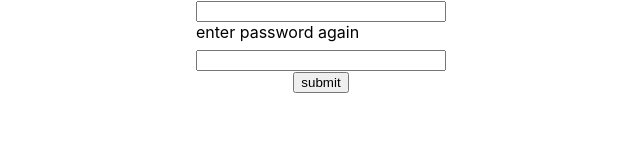
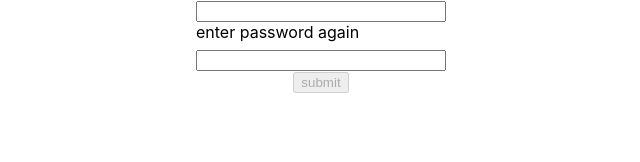
Before and after one commit to IsAmirMmd/React-Native, a React (Create React App) app in the folder formik/: page / in a window 1280 px wide. Shown: the part 125-287 px from the top of the page, without its empty margins (319-959 px from the left). Built offline with nearby package versions, Linux system fonts and the light colour scheme.

Commit message:
make an button style dynamic

```diff
--- a/formik/src/Components/SignUpForm.jsx
+++ b/formik/src/Components/SignUpForm.jsx
@@ -46,6 +46,7 @@
     initialValues,
     onSubmit,
     validationSchema,
+    validateOnMount: true,
   });
 
   return (
@@ -83,7 +84,9 @@
             <p className="error-onForm">{formik.errors.RePassword}</p>
           )}
         </div>
-        <button type="submit">submit</button>
+        <button type="submit" disabled={!formik.isValid}>
+          submit
+        </button>
       </form>
     </div>
   );
```
